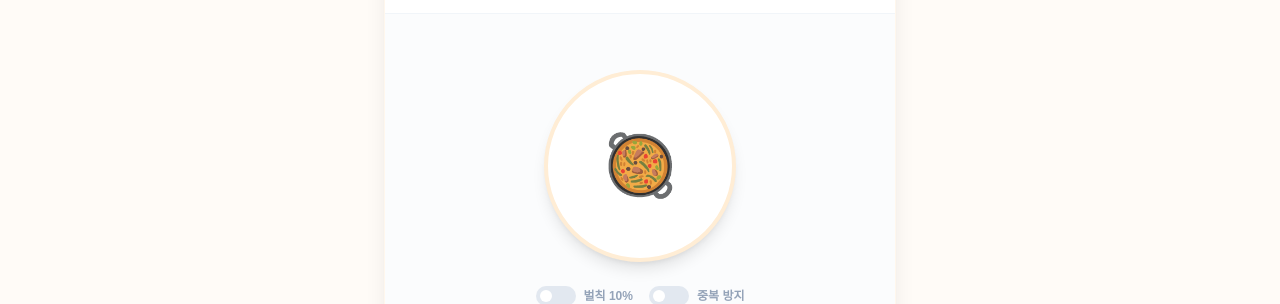
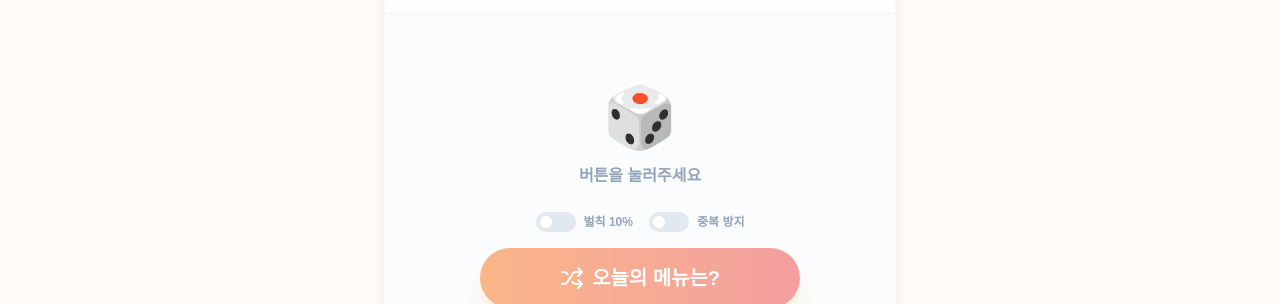
Before and after one commit to marvelousjerry/ezlunch, a Next.js app: page / in a window 1280 px wide. Shown: the part 496-800 px from the top of the page. Built offline with nearby package versions, Linux system fonts and the light colour scheme; no server answers; a web font is replaced by a local one.

Commit message:
CRITICAL: Replace circular roulette with loading spinner

```diff
--- a/components/LunchRoulette.tsx
+++ b/components/LunchRoulette.tsx
@@ -352,14 +352,20 @@ export default function LunchRoulette() {
                 {/* 1. Roulette Idle / Spinning State */}
                 {(!selectedStore && !selectedPenalty) && (
                     <div className="w-full flex-1 flex flex-col items-center justify-center gap-6 py-8">
-                        <div className={`relative w-48 h-48 bg-white rounded-full flex items-center justify-center shadow-lg border-4 transition-all duration-300 ${isSpinning ? 'border-orange-400' : 'border-orange-100'}`}>
+                        <div className="flex flex-col items-center gap-6">
                             {isSpinning ? (
-                                <div className="text-center">
-                                    <span className="text-6xl mb-2 block animate-bounce">🥘</span>
-                                    <span className="text-lg font-bold text-slate-800 px-2 break-keep leading-tight block">{currentCandidate}</span>
+                                <>
+                                    <div className="w-20 h-20 border-4 border-orange-100 border-t-primary rounded-full animate-spin"></div>
+                                    <div className="text-center space-y-2">
+                                        <h2 className="text-2xl font-black text-slate-900">{currentCandidate}</h2>
+                                        <p className="text-slate-500 font-medium text-sm">메뉴 고르는 중...</p>
+                                    </div>
+                                </>
+                            ) : (
+                                <div className="text-center space-y-4">
+                                    <div className="text-6xl">🎲</div>
+                                    <p className="text-slate-400 font-bold">버튼을 눌러주세요</p>
                                 </div>
-                            ) : (
-                                <span className="text-6xl">🥘</span>
                             )}
                         </div>
 
```
